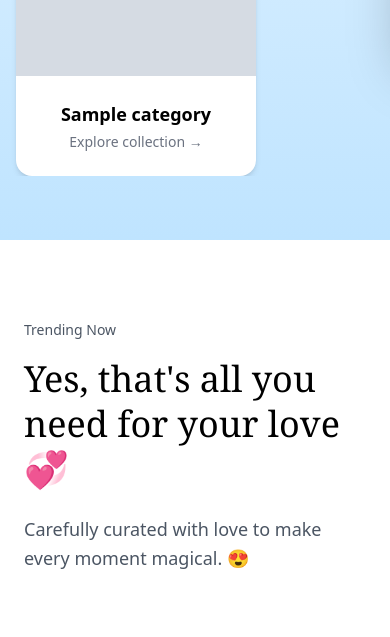
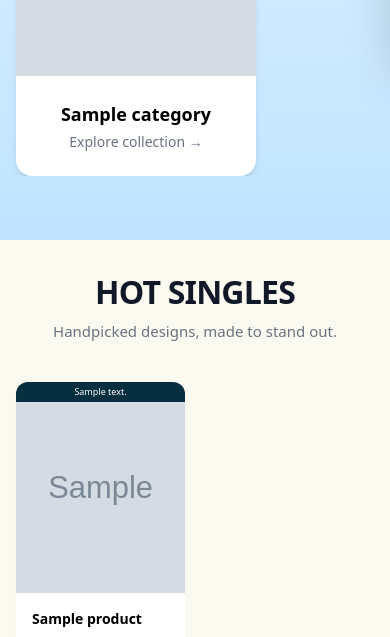
Before and after one commit to inoviteservices/e-com-pk, a Django app: page / in a window 390 px wide. Shown: the part 786-1423 px from the top of the page. Run offline with Django 5.2, Linux system fonts and the light colour scheme; tables that the repository leaves empty hold one stand-in row (values such as "Sample post"); grey boxes marked "Sample" are stand-in pictures; some libraries are stand-ins or nearby versions; grey boxes are pictures that could not be loaded.

Commit message:
hot single section with 1-6 updates given by pratik

```diff
--- a/pages/views.py
+++ b/pages/views.py
@@ -1,21 +1,40 @@
 from django.http import JsonResponse
 from django.shortcuts import render
-from products.models import Category, Product
+from products.models import Category, Product, HotSingle
 from pages.models import CustomerReview, NewsletterSubscriber
 from django.views.decorators.http import require_POST
+from django.db.models import Avg, Count
+
 
 def home(request):
+
     categories = Category.objects.all()
-    products = Product.objects.filter(is_active=True)[:8]
-    reviews = CustomerReview.objects.filter(is_active=True)[:4]
+
+    products = Product.objects.filter(
+        is_active=True
+    )[:8]
+
+    reviews = CustomerReview.objects.filter(
+        is_active=True
+    )[:4]
+
+
+    hot_singles = HotSingle.objects.filter(
+        is_active=True,
+        product__is_active=True
+    ).select_related("product").annotate(
+        avg_rating=Avg("product__reviews__rating"),
+        review_count=Count("product__reviews")
+    )[:8]
+
 
     return render(request, "home.html", {
         "categories": categories,
         "products": products,
         "reviews": reviews,
+        "hot_singles": hot_singles,
         "active_nav": "home",
     })
-
 
 def terms_of_service(request):
     return render(request, "pages/terms-of-service.html")
--- a/templates/home.html
+++ b/templates/home.html
@@ -256,73 +256,203 @@
 </section>
 
 
-<section class="py-20 bg-white">
-  <div class="max-w-[1400px] mx-auto px-6">
+{% if hot_singles %}
+<section class="bg-[#fafaf0] py-8">
 
-    <div class="grid grid-cols-1 lg:grid-cols-3 gap-16 items-start">
+  <div class="max-w-[1400px] mx-auto px-4 sm:px-6">
 
-      <!-- LEFT -->
-      <div class="max-w-md">
-        <p class="text-sm text-gray-600 mb-4">Trending Now</p>
+   <!-- Header -->
+<div class="mb-10 text-center">
 
-        <h2 class="text-4xl font-serif leading-tight mb-6">
-          Yes, that's all you need for your love 💞
+  <h2
+    class="text-[32px] sm:text-[44px] md:text-[52px]
+           font-semibold tracking-tight
+           text-gray-900 leading-tight"
+  >
+    HOT SINGLES
   </h2>
 
-        <p class="text-gray-600 text-lg leading-relaxed">
-          Carefully curated with love to make every moment magical. 😍
+  <p
+    class="mt-2 text-[15px] sm:text-base
+           text-gray-500 max-w-xl mx-auto"
+  >
+    Handpicked designs, made to stand out.
   </p>
+
 </div>
 
-      <!-- MIDDLE -->
-      <div class="flex flex-col items-center text-center">
 
-        <!-- SAME SIZE WRAPPER -->
-        <div class="h-[420px] w-full max-w-[360px] bg-gray-100 rounded-2xl flex items-center justify-center mb-6">
+    <!-- Products Grid -->
+    <div class="grid grid-cols-[repeat(2,minmax(0,1fr))] lg:grid-cols-4 gap-5">
+
+      {% for item in hot_singles %}
+        {% with product=item.product %}
+
+        <div class="bg-white rounded-xl overflow-hidden
+                    border-0 sm:border sm:border-gray-200
+                    shadow-[0_0.5px_1px_rgba(0,0,0,0.08)] sm:shadow-none
+                    flex flex-col">
+
+          <!-- IMAGE -->
+          <a href="{% url 'product_detail' product.slug %}">
+            <div class="relative aspect-[4/5] bg-gray-100 overflow-hidden
+                        flex items-center justify-center">
+
+              <!-- Announcement -->
+              {% if site_announcements %}
+                {% with site_announcements.0 as ann %}
+                  <div
+                    class="absolute top-0 left-0 w-full
+                           h-5 sm:h-7
+                           text-white
+                           text-[9px] sm:text-xs
+                           flex items-center justify-center
+                           font-medium z-20"
+                    style="background:#062f3f;">
+                    {{ ann.text|safe }}
+                  </div>
+                {% endwith %}
+              {% endif %}
+
+              {% if product.image %}
                 <img
-            src="https://bhootiya.com/cdn/shop/files/Rs_999_Fe_30.png?v=1742586623&width=860"
-            alt="Personalized Giggle"
-            class="w-full h-full object-contain"
-          >
+                  src="{{ product.image.url }}"
+                  alt="{{ product.title }}"
+                  class="w-full h-full object-cover">
+              {% endif %}
+
+
+
             </div>
+          </a>
+<!-- CONTENT -->
+<div class="p-4 flex flex-col flex-1">
+  <!-- TITLE -->
+<h3 class="text-sm sm:text-base font-semibold mb-2 line-clamp-2">
+  {{ product.title }}
+</h3>
 
-        <h3 class="text-xl font-serif mb-2">Personalized Giggles</h3>
+   <!-- REVIEWS -->
+{% if item.review_count > 0 %}
 
-        <p class="text-gray-600 max-w-xs mb-6">
-          Perfect cosy gift for yourself or for your annoyingly cute friends.
-        </p>
+<div class="flex flex-col items-center mt-2 mb-3">
 
-        <button class="bg-black text-white px-8 py-3 rounded-lg font-medium hover:bg-gray-900 transition">
-          Explore Now
-        </button>
-      </div>
+  <!-- Stars + Count -->
+  <div class="flex items-center gap-1 text-yellow-400 text-base font-semibold">
 
-      <!-- RIGHT -->
-      <div class="flex flex-col items-center text-center">
+    {% for i in "12345" %}
+      {% if item.avg_rating|default:0 >= forloop.counter %}
+        ★
+      {% else %}
+        ☆
+      {% endif %}
+    {% endfor %}
 
-        <!-- SAME SIZE WRAPPER -->
-        <div class="h-[420px] w-full max-w-[360px] bg-gray-100 rounded-2xl flex items-center justify-center mb-6">
-          <img
-            src="https://bhootiya.com/cdn/shop/files/Rs_999_Fe_31.png?v=1742586693&width=860"
-            alt="Personalized Frame"
-            class="w-full h-full object-contain"
-          >
-        </div>
+    <span class="text-gray-600 text-sm font-medium ml-1">
+      ({{ item.review_count }})
+    </span>
 
-        <h3 class="text-xl font-serif mb-2">Personalized Frames</h3>
-
-        <p class="text-gray-600 max-w-xs mb-6">
-          Perfect cosy gift for yourself or for your annoyingly cute friends.
-        </p>
-
-        <button class="bg-black text-white px-8 py-3 rounded-lg font-medium hover:bg-gray-900 transition">
-          Explore Now
-        </button>
   </div>
 
 </div>
+
+{% else %}
+
+<div class="text-xs text-gray-400 text-center mt-2 mb-3">
+  No reviews yet
 </div>
+
+{% endif %}
+
+
+
+            <!-- CTA -->
+            <div class="mt-auto">
+
+              {% if product.requires_custom_image %}
+                <a href="{% url 'product_detail' product.slug %}"
+                   class="w-full flex items-center justify-between
+                          bg-black text-white
+                          py-3 px-4 rounded-lg
+                          text-sm font-medium">
+
+                  <span>Customize</span>
+
+                  <span class="flex items-center gap-1 text-xs text-gray-300">
+                    {% if product.compare_at_price %}
+                      <span class="hidden lg:inline line-through">
+                        ₹{{ product.compare_at_price|floatformat:0 }}
+                      </span>
+                    {% endif %}
+
+                    <span class="font-semibold text-white">
+                      ₹{{ product.price|floatformat:0 }}
+                    </span>
+                  </span>
+
+                </a>
+
+              {% else %}
+
+                <!-- MOBILE CTA -->
+                <button onclick="addToCart({{ product.id }})"
+                        class="lg:hidden w-full flex items-center justify-between
+                               bg-blue-400 text-white
+                               px-4 py-2.5 rounded-md
+                               text-sm font-semibold">
+
+                  <span>Add</span>
+
+                  <span class="text-xs font-semibold">
+                    ₹{{ product.price|floatformat:0 }}
+                  </span>
+
+                </button>
+
+                <!-- DESKTOP CTA -->
+                <button onclick="addToCart({{ product.id }})"
+                        class="hidden lg:flex w-full items-center justify-center
+                               bg-blue-400 text-white
+                               py-3 rounded-lg
+                               text-sm font-medium">
+
+                  <span>Add To Cart</span>
+
+                  <span class="flex items-center gap-1
+                               text-xs text-white/90 ml-3">
+
+                    {% if product.compare_at_price %}
+                      <span class="line-through">
+                        ₹{{ product.compare_at_price|floatformat:0 }}
+                      </span>
+                    {% endif %}
+
+                    <span class="font-semibold">
+                      ₹{{ product.price|floatformat:0 }}
+                    </span>
+
+                  </span>
+
+                </button>
+
+              {% endif %}
+
+            </div>
+
+          </div>
+
+        </div>
+
+        {% endwith %}
+      {% endfor %}
+
+    </div>
+
+  </div>
+
 </section>
+{% endif %}
+
 
 
 <section class="w-full overflow-hidden bg-black text-white">
@@ -385,46 +515,53 @@
     </p>
   </div>
 
-  <!-- Reviews Wrapper -->
-  <div class="max-w-[1400px] mx-auto px-6 relative">
+  <!-- Reviews Grid -->
+  <div class="max-w-[1200px] mx-auto px-6">
 
-    <!-- Slider -->
+    <div class="grid
+                grid-cols-1
+                md:grid-cols-2
+                lg:grid-cols-3
+                gap-10">
+
+      {% for review in reviews %}
+
       <div
-      id="reviewSlider"
-      class="flex gap-8 overflow-x-auto scroll-smooth
-             snap-x snap-mandatory
-             [&::-webkit-scrollbar]:hidden"
+        class="bg-white rounded-2xl
+               border border-gray-200
+               shadow-md
+               px-8 py-10
+               text-center
+               flex flex-col items-center
+               transition hover:shadow-xl"
       >
 
-      {% for review in reviews %}
-      <div
-        class="snap-start
-               w-[300px] min-w-[300px] max-w-[300px]
-               bg-white rounded-2xl
-               border border-gray-100
-               px-6 py-8
-               text-center
-               flex flex-col items-center
-               transition-all hover:shadow-md"
-        onclick="openReviewModal(
-          '{{ review.name|escapejs }}',
-          '{{ review.review|escapejs }}',
-          {{ review.rating }},
-          '{% if review.photo %}{{ review.photo.url }}{% endif %}'
-        )"
-      >
-
-        <!-- Photo -->
+        <!-- PHOTO (TALL LIKE IMFRESH) -->
         {% if review.photo %}
         <img
           src="{{ review.photo.url }}"
           alt="{{ review.name }}"
-            class="w-16 h-16 rounded-full mb-4 object-cover"
+          class="w-24 h-32
+                 rounded-xl
+                 object-cover
+                 mb-6
+                 shadow-sm"
         >
         {% endif %}
 
-        <!-- Stars -->
-        <div class="flex justify-center gap-1 text-yellow-400 text-2xl mb-4">
+        <!-- REVIEW TEXT -->
+        <p
+          class="text-gray-900 text-base
+                 leading-relaxed
+                 mb-6
+                 min-h-[80px]"
+        >
+          {{ review.review }}
+        </p>
+
+        <!-- STARS -->
+        <div class="flex justify-center gap-1 text-black text-lg mb-3">
+
           {% for i in "12345" %}
             {% if forloop.counter <= review.rating %}
               ★
@@ -432,48 +569,24 @@
               <span class="text-gray-300">★</span>
             {% endif %}
           {% endfor %}
+
         </div>
 
-        <!-- Comment (2 lines + …) -->
-        <p
-          class="text-gray-800 text-base leading-relaxed
-                 line-clamp-2 break-anywhere
-                 mb-3 min-h-[48px]"
-        >
-          {{ review.review }}
-        </p>
-
-        <!-- Name -->
-        <p class="mt-4 text-base font-semibold text-gray-900">
-          {{ review.name }}
+        <!-- NAME -->
+        <p class="text-base font-semibold text-gray-900">
+          {{ review.name }}, Buyer
         </p>
 
       </div>
+
       {% endfor %}
 
     </div>
 
-    <!-- Arrows (desktop only) -->
-    <button
-      onclick="slideReviews(-1)"
-      class="hidden lg:flex absolute left-0 top-1/2 -translate-y-1/2
-             w-10 h-10 bg-black text-white rounded-full
-             items-center justify-center"
-    >
-      ❮
-    </button>
+  </div>
 
-    <button
-      onclick="slideReviews(1)"
-      class="hidden lg:flex absolute right-0 top-1/2 -translate-y-1/2
-             w-10 h-10 bg-black text-white rounded-full
-             items-center justify-center"
-    >
-      ❯
-    </button>
+</section>
 
-  </div>
-</section>
 
 
 <div
```
Also changed, not shown: products/admin.py (+14 -1 lines), products/models.py (+19 -0 lines), products/migrations/0010_hotsingle.py (added), products/migrations/0011_alter_hotsingle_options_remove_hotsingle_position.py (added). Lines whose indentation alone changed are shown as unchanged.
